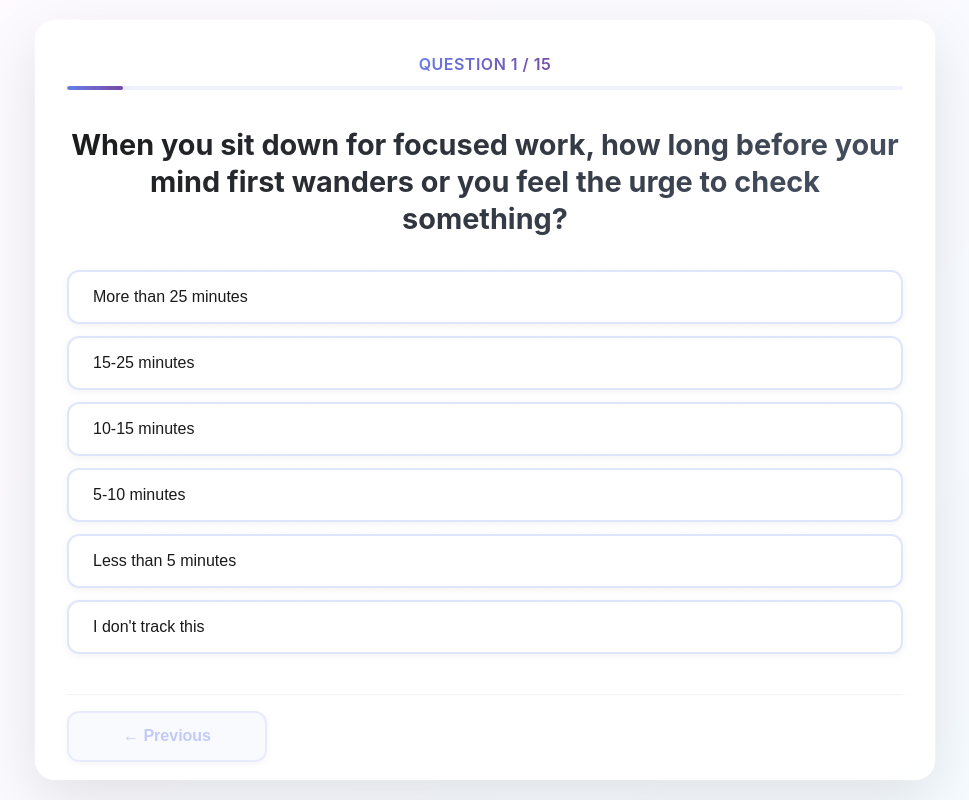
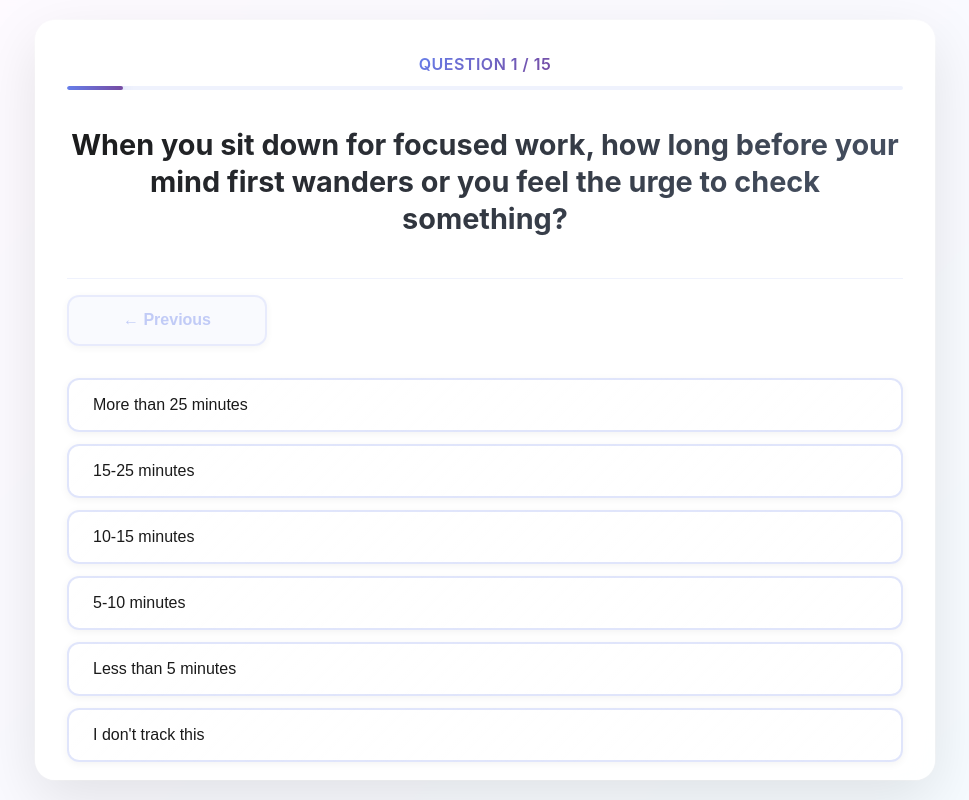
Before and after one commit to GiulioTheGreatWork/quiz-15-mcq, a React (Vite) app: page / in a window 1280 px wide. Both pictures are taken after typing "name@example.com" into the empty fields and a click on the button "Start Assessment". Shown: the whole page, without its empty margins (155-1124 px from the left). Built offline with nearby package versions, Linux system fonts and the light colour scheme.

Commit message:
arrow button

```diff
--- a/src/App.jsx
+++ b/src/App.jsx
@@ -36,7 +36,10 @@ function App() {
   }
 
   const handleAnswerClick = (answerIndex) => {
-    if (selectedAnswer !== null) return // Prevent multiple clicks during auto-advance
+    if (isFading) return // Prevent clicks during transition
+
+    // Allow changing answer if already selected
+    const isChangingAnswer = selectedAnswer !== null && selectedAnswer !== answerIndex
 
     setSelectedAnswer(answerIndex)
 
@@ -50,7 +53,8 @@ function App() {
     }
     setAnswers(newAnswers)
 
-    // Fade out animation
+    // Only auto-advance if this is a new selection (not just changing)
+    // But always auto-advance after a short delay
     setIsFading(true)
 
     // Auto-advance after fade animation
@@ -253,6 +257,16 @@ function App() {
 
         <h1 className="question-text">{question.question}</h1>
 
+        <div className="navigation-buttons">
+          <button
+            className="nav-button prev-button"
+            onClick={handlePrevious}
+            disabled={currentQuestion === 0 || isFading}
+          >
+            ← Previous
+          </button>
+        </div>
+
         <div className="options-container">
           {question.options.map((option, index) => {
             const isSelected = selectedAnswer === index
@@ -267,22 +281,12 @@ function App() {
                 key={index}
                 className={buttonClass}
                 onClick={() => handleAnswerClick(index)}
-                disabled={selectedAnswer !== null || isFading}
+                disabled={isFading}
               >
                 {option}
               </button>
             )
           })}
-        </div>
-
-        <div className="navigation-buttons">
-          <button
-            className="nav-button prev-button"
-            onClick={handlePrevious}
-            disabled={currentQuestion === 0 || isFading}
-          >
-            ← Previous
-          </button>
         </div>
       </div>
     </div>
```
